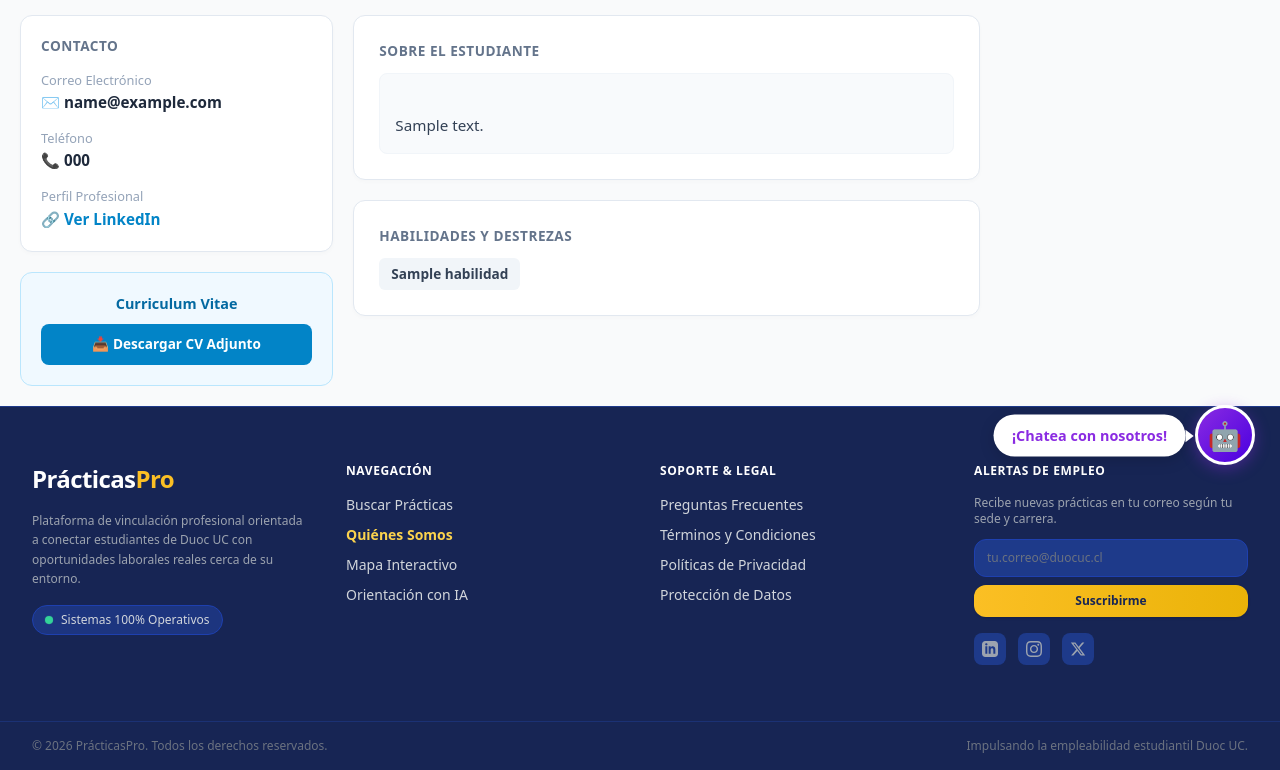
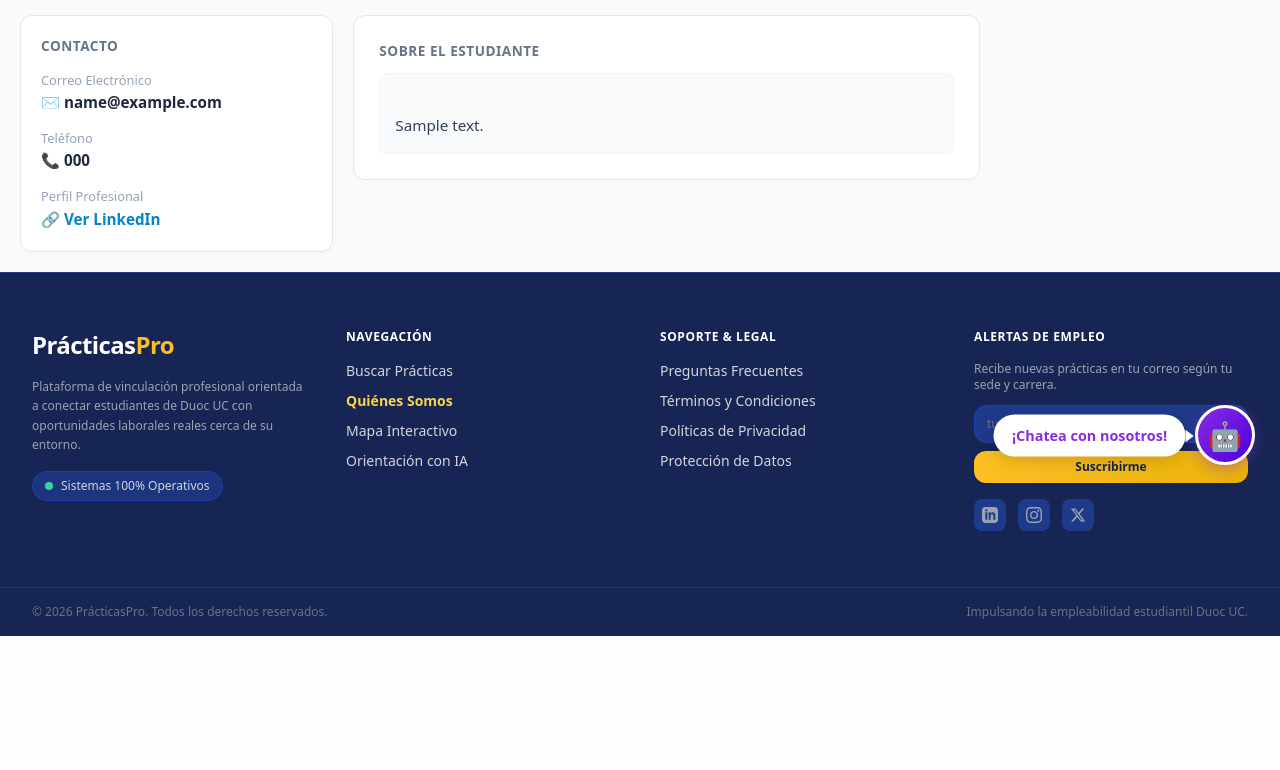
Before and after one commit to tomasPozoo/Pr-cticasPro, a Django app: template templates/ver_perfil_estudiante.html in a window 1280 px wide. Shown: the part 310-1080 px from the top of the page. After the commit the page ends 946 px from the top, so only its background shows below. Run offline with Django 5.2, Linux system fonts and the light colour scheme; the template is opened without the code that fills it: most values are stand-ins (such as "Sample title", 1, 10 or a date in 2020); grey boxes marked "Sample" are stand-in pictures; some libraries are stand-ins or nearby versions.

Commit message:
vista perfil

```diff
--- a/templates/ver_perfil_estudiante.html
+++ b/templates/ver_perfil_estudiante.html
@@ -5,7 +5,7 @@
 
     <!-- Botón Volver -->
     <div style="margin-bottom: 25px;">
-        <a href="javascript:history.back()" style="display: inline-flex; align-items: center; gap: 8px; background-color: #f1f5f9; color: #334155; text-decoration: none; padding: 10px 18px; border-radius: 8px; font-weight: 600; font-size: 0.9rem; transition: background 0.2s;">
+        <a href="javascript:history.back()" style="display: inline-flex; align-items: center; gap: 8px; background-color: #f1f5f9; color: #334155; text-decoration: none; padding: 10px 18px; border-radius: 8px; font-weight: 600; font-size: 0.9rem;">
             ← Volver a postulantes
         </a>
     </div>
@@ -14,13 +14,8 @@
     <div style="background: #ffffff; border: 1px solid #e2e8f0; border-radius: 12px; padding: 25px 30px; margin-bottom: 20px; box-shadow: 0 2px 4px rgba(0,0,0,0.02); display: flex; justify-content: space-between; align-items: center; flex-wrap: wrap; gap: 20px;">
 
         <div style="display: flex; align-items: center; gap: 20px;">
-            <!-- Foto de Perfil / Avatar -->
             {% if estudiante.foto_url %}
                 <img src="{{ estudiante.foto_url }}" alt="Foto de {{ estudiante.nombre }}" style="width: 85px; height: 85px; border-radius: 50%; object-fit: cover; border: 3px solid #0284c7; box-shadow: 0 2px 8px rgba(0,0,0,0.1);">
-            {% elif estudiante.foto %}
-                <img src="{{ estudiante.foto }}" alt="Foto de {{ estudiante.nombre }}" style="width: 85px; height: 85px; border-radius: 50%; object-fit: cover; border: 3px solid #0284c7; box-shadow: 0 2px 8px rgba(0,0,0,0.1);">
-            {% elif estudiante.imagen_perfil %}
-                <img src="{{ estudiante.imagen_perfil }}" alt="Foto de {{ estudiante.nombre }}" style="width: 85px; height: 85px; border-radius: 50%; object-fit: cover; border: 3px solid #0284c7; box-shadow: 0 2px 8px rgba(0,0,0,0.1);">
             {% else %}
                 <div style="width: 85px; height: 85px; border-radius: 50%; background: linear-gradient(135deg, #0284c7, #0369a1); color: white; display: flex; justify-content: center; align-items: center; font-size: 2.2rem; font-weight: 800; border: 3px solid #cbd5e1; box-shadow: 0 2px 8px rgba(0,0,0,0.1);">
                     {{ estudiante.nombre|slice:":1"|upper }}
@@ -31,8 +26,8 @@
                 <h2 style="font-size: 1.8rem; font-weight: 800; color: #0f172a; margin: 0; text-transform: capitalize;">
                     {{ estudiante.nombre }} {{ estudiante.apellido|default:"" }}
                 </h2>
-                <p style="color: #0284c7; font-weight: 600; margin: 4px 0 0 0; font-size: 1rem;">
-                    🎓 {{ estudiante.carrera|default:"Estudiante Duoc UC"|title }}
+                <p style="color: #0284c7; font-weight: 600; margin: 4px 0 0 0; font-size: 1rem; text-transform: capitalize;">
+                    🎓 {{ estudiante.carrera|default:"Estudiante Duoc UC" }}
                 </p>
             </div>
         </div>
@@ -47,7 +42,7 @@
     <!-- Rejilla Principal de Datos -->
     <div style="display: grid; grid-template-columns: 1fr 2fr; gap: 20px;">
 
-        <!-- Columna Izquierda: Contacto e Información Personal -->
+        <!-- Columna Izquierda: Contacto -->
         <div style="display: flex; flex-direction: column; gap: 20px;">
             <div style="background: #ffffff; border: 1px solid #e2e8f0; border-radius: 12px; padding: 20px; box-shadow: 0 2px 4px rgba(0,0,0,0.02);">
                 <h4 style="font-size: 0.85rem; font-weight: 700; color: #64748b; text-transform: uppercase; letter-spacing: 0.5px; margin-top: 0; margin-bottom: 15px;">
@@ -77,49 +72,18 @@
                 </div>
                 {% endif %}
             </div>
-
-            <!-- Descargar CV -->
-            {% if estudiante.cv_url %}
-            <div style="background: #f0f9ff; border: 1px solid #bae6fd; border-radius: 12px; padding: 20px; text-align: center;">
-                <h4 style="font-size: 0.9rem; font-weight: 700; color: #0369a1; margin-top: 0; margin-bottom: 10px;">
-                    Curriculum Vitae
-                </h4>
-                <a href="{{ estudiante.cv_url }}" target="_blank" download style="display: block; background-color: #0284c7; color: white; text-decoration: none; padding: 10px 15px; border-radius: 8px; font-weight: 700; font-size: 0.85rem;">
-                    📥 Descargar CV Adjunto
-                </a>
-            </div>
-            {% endif %}
         </div>
 
-        <!-- Columna Derecha: Presentación y Habilidades -->
+        <!-- Columna Derecha: Presentación -->
         <div style="display: flex; flex-direction: column; gap: 20px;">
-
-            <!-- Resumen / Sobre mí (lee estudiante.bio) -->
             <div style="background: #ffffff; border: 1px solid #e2e8f0; border-radius: 12px; padding: 25px; box-shadow: 0 2px 4px rgba(0,0,0,0.02);">
                 <h4 style="font-size: 0.85rem; font-weight: 700; color: #64748b; text-transform: uppercase; letter-spacing: 0.5px; margin-top: 0; margin-bottom: 12px;">
                     Sobre el estudiante
                 </h4>
                 <div style="background-color: #f8fafc; border: 1px solid #f1f5f9; padding: 15px; border-radius: 8px; color: #334155; font-size: 0.95rem; line-height: 1.6; white-space: pre-line;">
-                    {{ estudiante.bio|default:estudiante.descripcion|default:"El estudiante aún no ha añadido una descripción a su perfil." }}
+                    {% if estudiante.bio %}{{ estudiante.bio }}{% elif estudiante.descripcion %}{{ estudiante.descripcion }}{% else %}El estudiante aún no ha añadido una descripción a su perfil.{% endif %}
                 </div>
             </div>
-
-            <!-- Habilidades -->
-            {% if estudiante.habilidades %}
-            <div style="background: #ffffff; border: 1px solid #e2e8f0; border-radius: 12px; padding: 25px; box-shadow: 0 2px 4px rgba(0,0,0,0.02);">
-                <h4 style="font-size: 0.85rem; font-weight: 700; color: #64748b; text-transform: uppercase; letter-spacing: 0.5px; margin-top: 0; margin-bottom: 12px;">
-                    Habilidades y Destrezas
-                </h4>
-                <div style="display: flex; flex-wrap: wrap; gap: 8px;">
-                    {% for habilidad in estudiante.habilidades %}
-                        <span style="background-color: #f1f5f9; color: #334155; padding: 6px 12px; border-radius: 6px; font-size: 0.85rem; font-weight: 600;">
-                            {{ habilidad }}
-                        </span>
-                    {% endfor %}
-                </div>
-            </div>
-            {% endif %}
-
         </div>
 
     </div>
```
